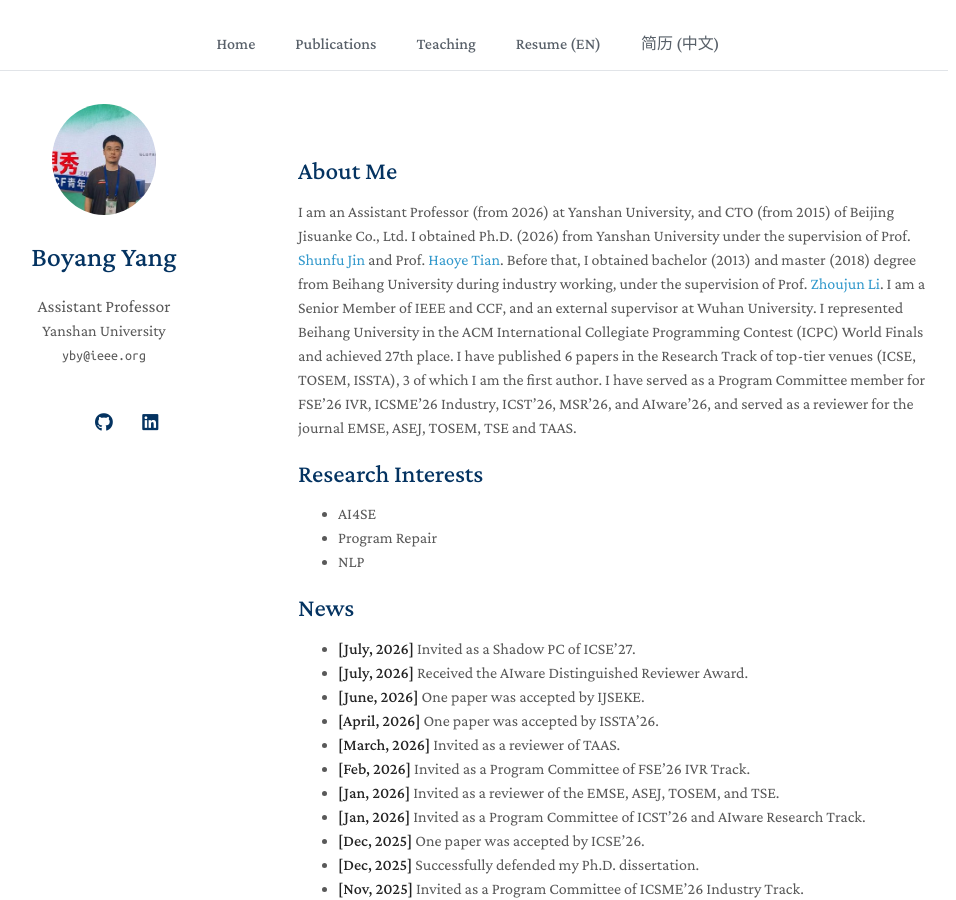
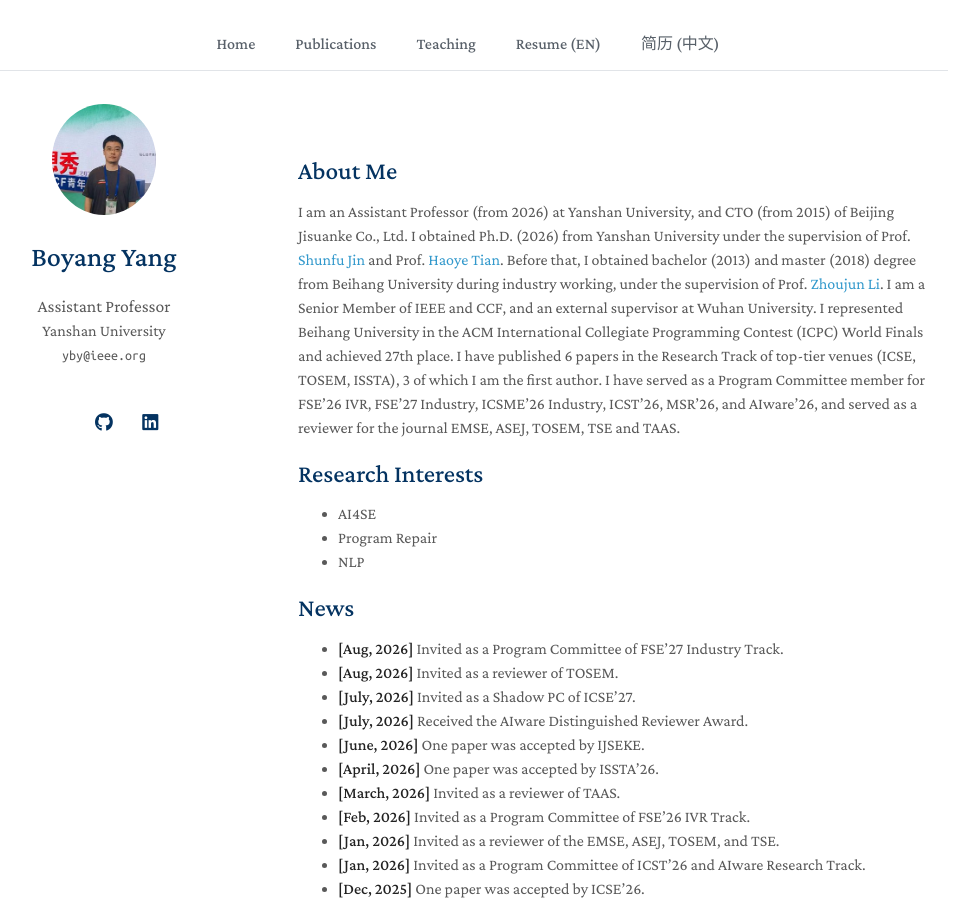
Before and after one commit to buaabarty/buaabarty.github.io, a Jekyll site: the page built from index.md, in a window 1280 px wide and 900 px high. Shown: the whole window, without its empty margins (172-1128 px from the left). Built offline with Jekyll 4.4.1, drawn with Linux system fonts in a browser that asks for light colours; a style sheet for code colours, icons or effects is not loaded; our own code applies the rules of GitHub Pages for plain Markdown files.

Commit message:
update news, bio and services
Co-Authored-By: Claude Opus 4.8 <noreply@anthropic.com>

```diff
--- a/_includes/services.md
+++ b/_includes/services.md
@@ -3,6 +3,7 @@
 <h4 style="margin:0 10px 0;">Conference Reviewers</h4>
 
 <ul style="margin:0 0 5px;">
+  <li><a href="https://conf.researchr.org/committee/fse-2027/fse-2027-industry-papers-program-committee"><autocolor>FSE 2027 (Industry)</autocolor></a></li>
   <li><a href="https://conf.researchr.org/committee/fse-2026/fse-2026-ideas-visions-and-reflections-program-committee"><autocolor>FSE 2026</autocolor></a></li>
   <li><a href="https://conf.researchr.org/committee/icsme-2026/icsme-2026-industry-track-program-committee"><autocolor>ICSME 2026</autocolor></a></li>
   <li><a href="https://2026.msrconf.org/committee/msr-2026-junior-pc-technical-papers---junior-program-committee"><autocolor>MSR 2026</autocolor></a></li>
--- a/index.md
+++ b/index.md
@@ -4,7 +4,7 @@ layout: homepage
 
 ## About Me
 
-I am an Assistant Professor (from 2026) at Yanshan University, and CTO (from 2015) of Beijing Jisuanke Co., Ltd. I obtained Ph.D. (2026) from Yanshan University under the supervision of Prof. [Shunfu Jin](https://orcid.org/0000-0002-5845-5601) and Prof. [Haoye Tian](https://haoyetiancoder.github.io/). Before that, I obtained bachelor (2013) and master (2018) degree from Beihang University during industry working, under the supervision of Prof. [Zhoujun Li](https://scholar.google.com.hk/citations?user=e-4LoEcAAAAJ). I am a Senior Member of IEEE and CCF, and an external supervisor at Wuhan University. I represented Beihang University in the ACM International Collegiate Programming Contest (ICPC) World Finals and achieved 27th place. I have published 6 papers in the Research Track of top-tier venues (ICSE, TOSEM, ISSTA), 3 of which I am the first author. I have served as a Program Committee member for FSE'26 IVR, ICSME'26 Industry, ICST'26, MSR'26, and AIware'26, and served as a reviewer for the journal EMSE, ASEJ, TOSEM, TSE and TAAS.
+I am an Assistant Professor (from 2026) at Yanshan University, and CTO (from 2015) of Beijing Jisuanke Co., Ltd. I obtained Ph.D. (2026) from Yanshan University under the supervision of Prof. [Shunfu Jin](https://orcid.org/0000-0002-5845-5601) and Prof. [Haoye Tian](https://haoyetiancoder.github.io/). Before that, I obtained bachelor (2013) and master (2018) degree from Beihang University during industry working, under the supervision of Prof. [Zhoujun Li](https://scholar.google.com.hk/citations?user=e-4LoEcAAAAJ). I am a Senior Member of IEEE and CCF, and an external supervisor at Wuhan University. I represented Beihang University in the ACM International Collegiate Programming Contest (ICPC) World Finals and achieved 27th place. I have published 6 papers in the Research Track of top-tier venues (ICSE, TOSEM, ISSTA), 3 of which I am the first author. I have served as a Program Committee member for FSE'26 IVR, FSE'27 Industry, ICSME'26 Industry, ICST'26, MSR'26, and AIware'26, and served as a reviewer for the journal EMSE, ASEJ, TOSEM, TSE and TAAS.
 
 ## Research Interests
 - AI4SE
@@ -12,6 +12,8 @@ I am an Assistant Professor (from 2026) at Yanshan University, and CTO (from 201
 - NLP
 
 ## News
+- **[Aug, 2026]** Invited as a Program Committee of FSE'27 Industry Track.
+- **[Aug, 2026]** Invited as a reviewer of TOSEM.
 - **[July, 2026]** Invited as a Shadow PC of ICSE'27.
 - **[July, 2026]** Received the AIware Distinguished Reviewer Award.
 - **[June, 2026]** One paper was accepted by IJSEKE.
```
